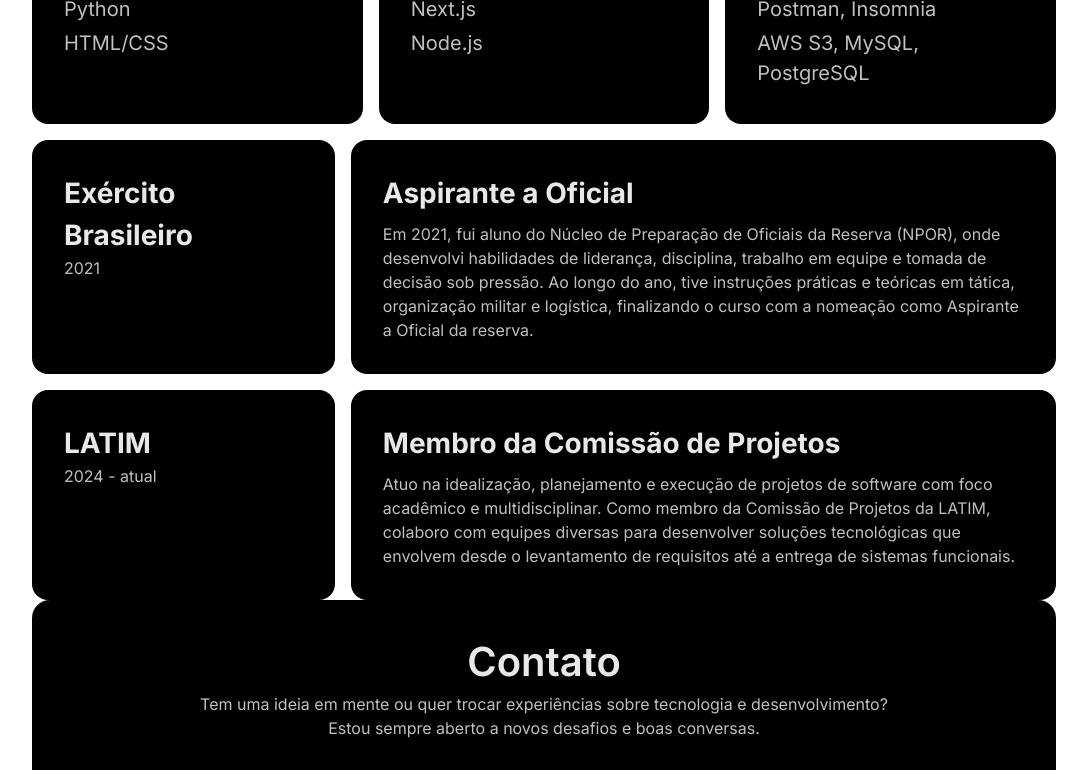
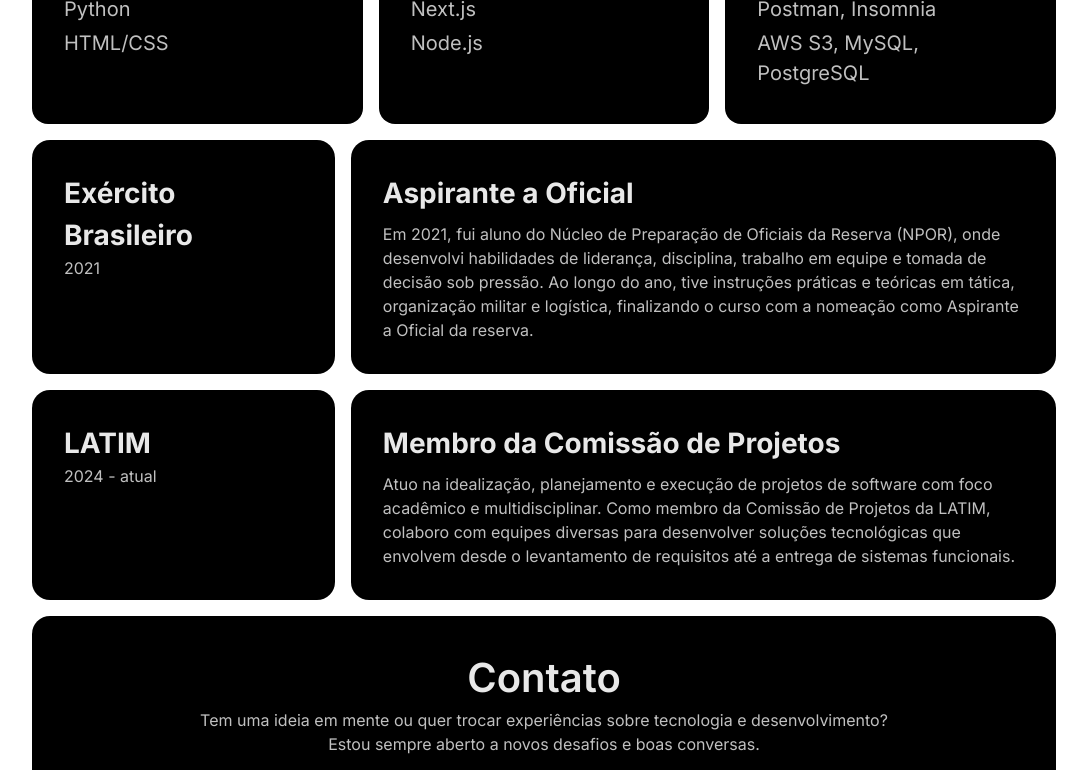
Before and after one commit to mwndl/portfolio, a Next.js app: page / in a window 1280 px wide. Shown: the part 751-1521 px from the top of the page, without its empty margins (96-1183 px from the left). Built offline with nearby package versions, Linux system fonts and the light colour scheme.

Commit message:
style: add margin-bottom to experience section

```diff
--- a/src/app/components/Experience/styles.module.css
+++ b/src/app/components/Experience/styles.module.css
@@ -10,6 +10,7 @@
     max-width: 1200px;
     display: flex;
     flex-direction: column;
+    margin-bottom: 1rem;
     gap: 1rem;
 }
 
@@ -28,7 +29,7 @@
     flex-direction: column;
     background-color: #000;
     padding: 1rem;
-    border-radius: 1rem;
+    border-radius: 18px;
     text-align: left;
     padding: 2rem;
 }
@@ -39,7 +40,7 @@
     flex-direction: column;
     background-color: #000;
     padding: 1rem;
-    border-radius: 1rem;
+    border-radius: 18px;
     text-align: left;
     padding: 2rem;
 }
```
